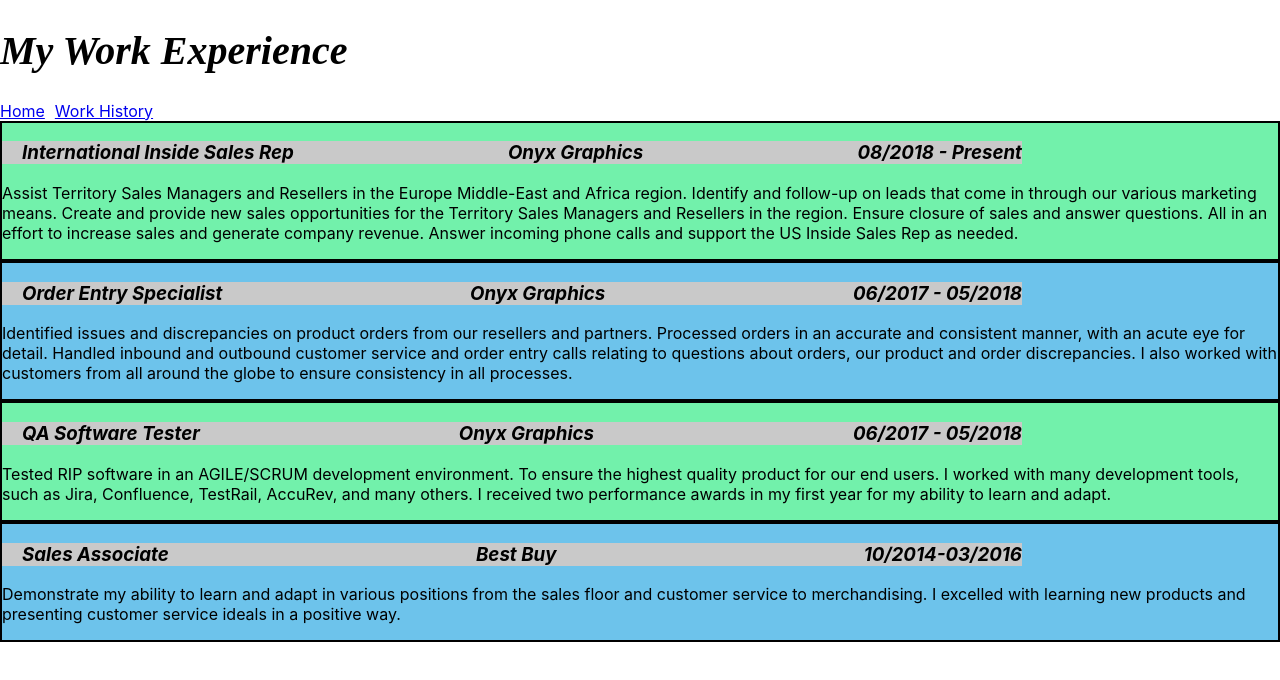
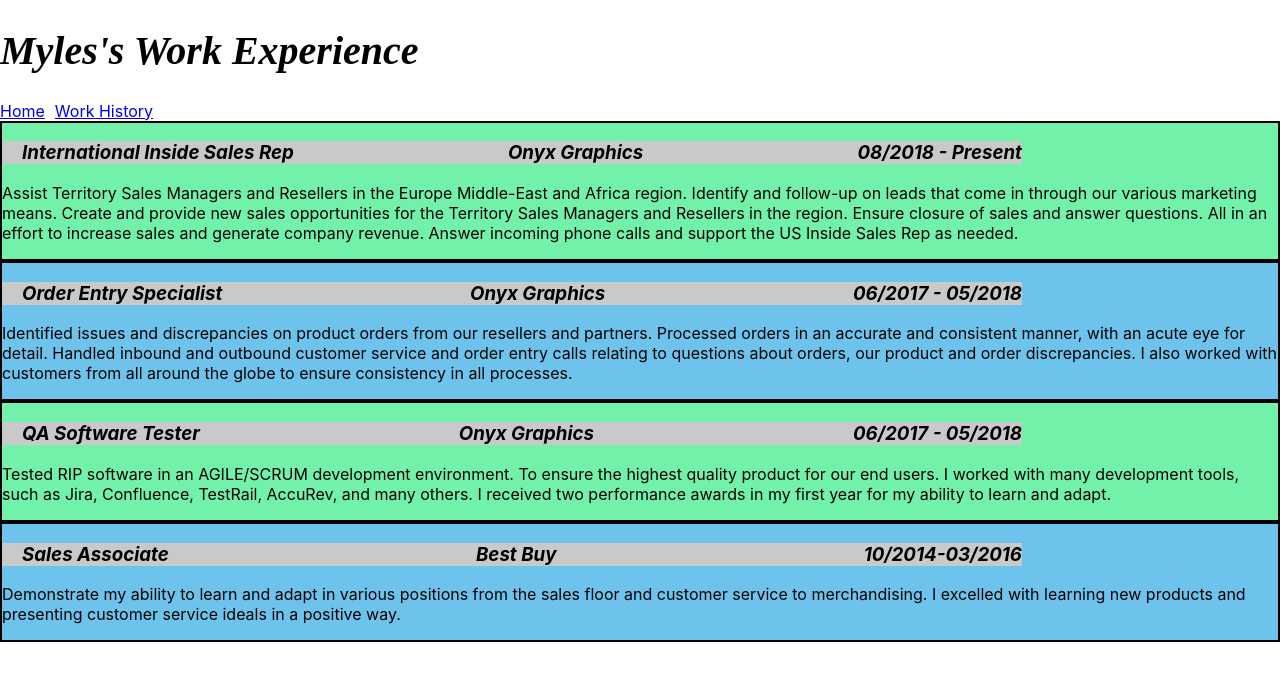
Before and after one commit to Kronicedge/about-me, a React (Create React App) app: page /work-history in a window 1280 px wide. Shown: the top 680 px of the page. Built offline with nearby package versions, Linux system fonts and the light colour scheme.

Commit message:
added a Myles's header into the file

```diff
--- a/src/WorkExperience.js
+++ b/src/WorkExperience.js
@@ -6,9 +6,8 @@
     render() {
         return (
             <div className="work_experience">
-
-                <h1>My Work Experience</h1>
                 <header>
+                    <h1>Myles's Work Experience</h1>
                     <SiteNav>
                     </SiteNav>
                 </header>
```
